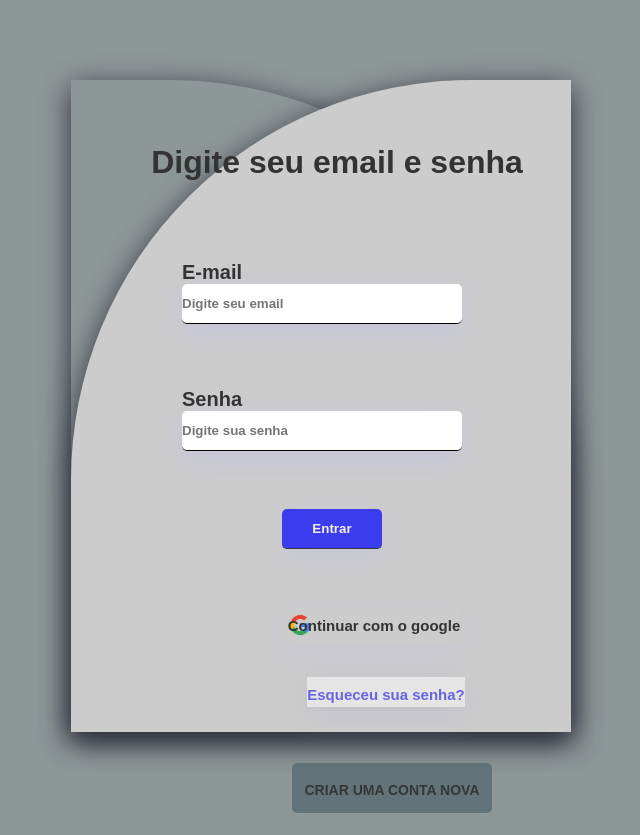
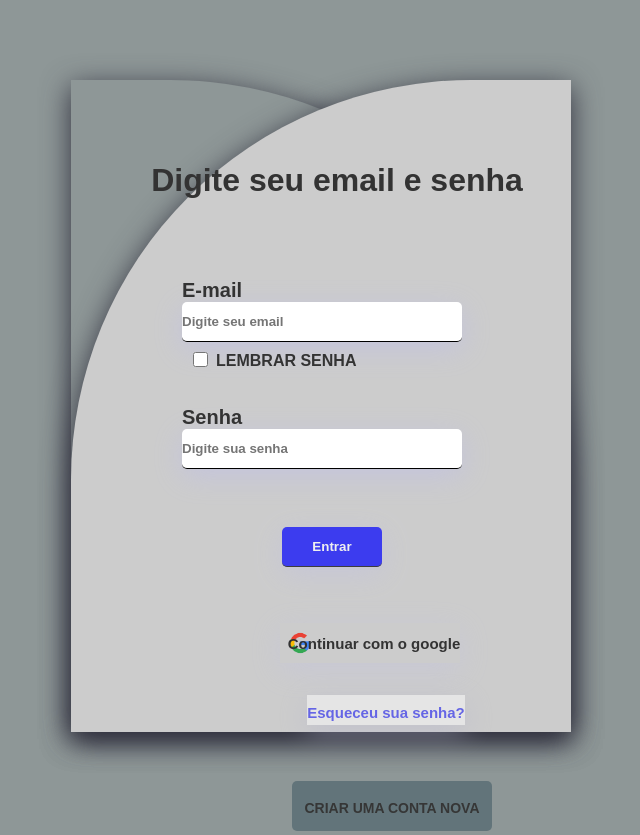
Before and after one commit to Whnatam12/tela_login_e_form_react, a React (Vite) app in the folder login_form/: page / in a window 1280 px wide. Shown: the whole page, without its empty margins (319-959 px from the left). Built offline with nearby package versions, Linux system fonts and the light colour scheme.

Commit message:
Update App.jsx

```diff
--- a/login_form/src/App.jsx
+++ b/login_form/src/App.jsx
@@ -9,16 +9,25 @@ function App() {
 <div className="app">
 
   <div className="container">
-  <div className="header">
+
+  <div className="form-container">
+
+
+  <label id='checkbox' >
+
+<input type="checkbox"
+     name="checkbox" />
+      <span>lembrar senha</span>
+    </label>
+
+
+    <LoginUser/>
+
 
   </div>
-  <div className="form-container">
+  </div>
 
-    <div className="form-login">
-    <LoginUser/>
-    </div>
-  </div>
-  </div>
+
 </div>
 
   )
```
